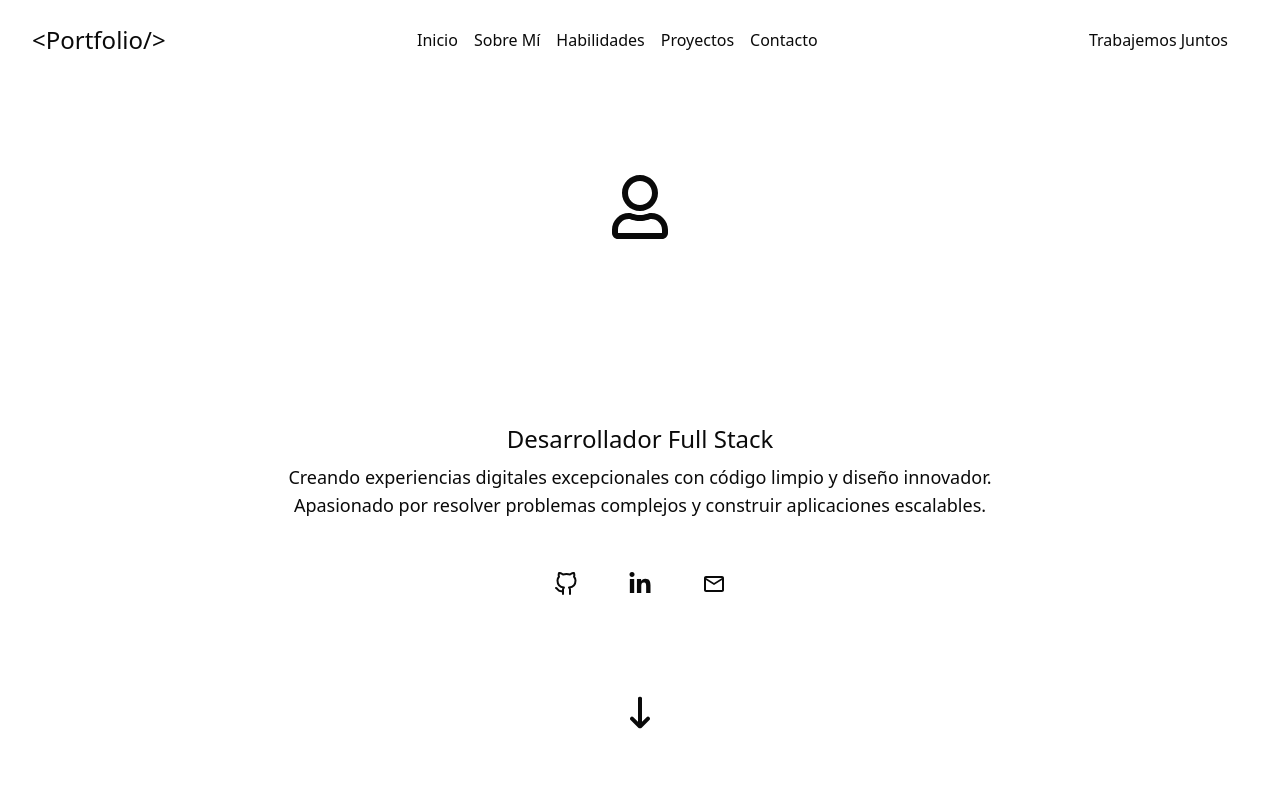
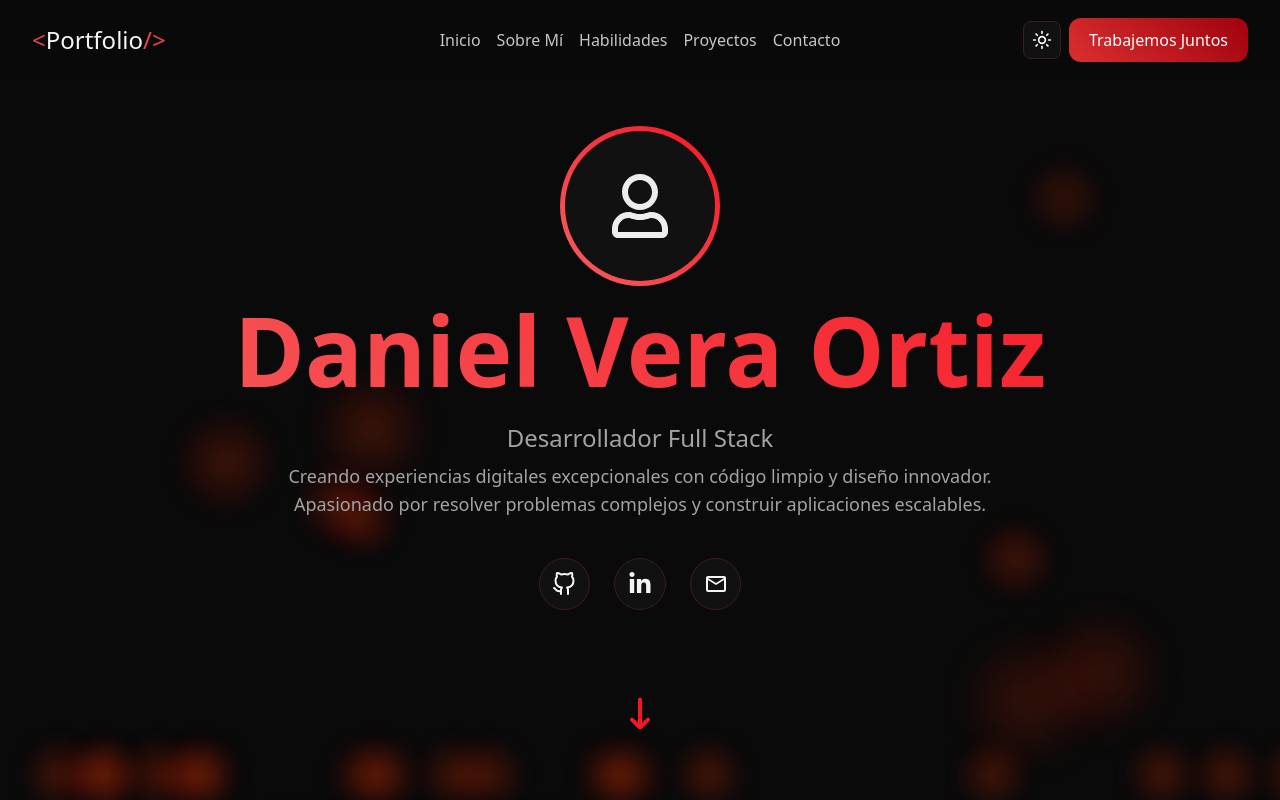
Before and after one commit to DanielVeraOrtiz/personal-portfolio, a Next.js app: page / in a window 1280 px wide. Shown: the top 800 px of the page. Built offline with nearby package versions, Linux system fonts and the light colour scheme.

Commit message:
style(page): Toda la pagina se pasa los colores a global.css, lo unico sujeto a cambios seran los colores del tema light

```diff
--- a/package.json
+++ b/package.json
@@ -12,6 +12,7 @@
   },
   "dependencies": {
     "framer-motion": "^12.34.4",
+    "lucide-react": "^0.577.0",
     "next": "16.1.6",
     "react": "19.2.3",
     "react-dom": "19.2.3",
--- a/src/app/globals.css
+++ b/src/app/globals.css
@@ -1,8 +1,78 @@
 @import 'tailwindcss';
 
 :root {
-  --background: #ffffff;
-  --foreground: rgba(10, 10, 10);
+  --background: rgb(255, 243, 243);
+  --foreground: #1c1c1c;
+
+  /* ================= TEXT ================= */
+
+  --text-logo-color-primary: #ffffff;
+  --text-logo-color-secondary: #ef4444;
+  --text-hover: #ef4444;
+  --text-btn-color: #ffffff;
+  --text-theme-btn-color: #ef4444;
+  --text-color-titles: #0f0f0f;
+  --text-color-subtitles: #131313;
+  --text-color-base-text: #fafafa;
+  --text-color-base-text-secondary: #dbdbdb;
+
+  --text-anchor-color-navbar-footer: #ffffff;
+  --text-anchor-color-navbar-footer-hover: #ef4444;
+  --text-about-strong: #ef4444;
+
+  --text-skill-tag-intermediate: #b45410;
+  --text-skill-tag-advanced: #bb3a3a;
+  --text-skill-tag-basic: #4a700d;
+
+  /* ================= BACKGROUNDS ================= */
+
+  --bg-color-navbar: #500000;
+  --bg-containers: #500000;
+  --bg-hover-theme-btn: #360000;
+  --bg-hero-anchors-hover: #2e0000;
+  --next-section-hero-color: #500000;
+  --bg-skill-container-hover: #2e0000;
+
+  --bg-skill-tag-intermediate: #fdcea6;
+  --bg-skill-tag-advanced: #fcaeae;
+  --bg-skill-tag-basic: #e4fcbb;
+
+  --bg-skill-index-deactivated: #cfc7c7;
+
+  --bg-modal-backdrop: rgba(0, 0, 0, 0.75);
+  --bg-btn-github: #010409;
+
+  /* ================= BORDERS ================= */
+  --border-color-theme-btn: #fafafa;
+  --border-color-theme-btn-hover: #ef4444;
+  --borders-color: #2e0000;
+  --borders-color-hover: #ef4444;
+
+  --border-skill-tag-intermediate: #c2671a;
+  --border-skill-tag-advanced: #ef4444;
+  --border-skill-tag-basic: #4a700d;
+  /* ================= SHADOWS ================= */
+  --boxes-shadow-color: #5a0000;
+  --boxes-shadow-color-hover-btn: rgba(239, 68, 68, 0.3);
+
+  /* ================= GRADIENTS / EFFECTS ================= */
+
+  --bg-btns-primary: linear-gradient(45deg, #d35050, #ff0011);
+
+  --bg-border-hero-logo: linear-gradient(45deg, #f87171, #ef4444);
+  --bg-gradient-titles: linear-gradient(45deg, #500000, #520000);
+
+  --bg-particles-hero: radial-gradient(
+    circle,
+    rgb(216, 196, 178) 0%,
+    rgb(245, 207, 196) 40%,
+    rgb(255, 187, 187) 60%,
+    transparent 80%
+  );
+  --skill-icon-gradient: linear-gradient(45deg, #ef4444, #b91c1c);
+
+  --bg-modal-selected-resolution: linear-gradient(45deg, #f3b1b1, #e77777);
+
   box-sizing: border-box;
 }
 
@@ -13,8 +83,7 @@
   --font-mono: var(--font-geist-mono);
 }
 
-@media (prefers-color-scheme: dark) {
-  :root {
+[data-theme='dark'] {
   --background: rgba(10, 10, 10);
   --foreground: #ededed;
   /* ================= TEXT ================= */
@@ -22,6 +91,8 @@
   --text-logo-color-primary: #f5f5f5;
   --text-logo-color-secondary: #ef4444;
   --text-hover: #ef4444;
+  --text-btn-color: #ffffff;
+  --text-theme-btn-color: rgb(202, 202, 0);
 
   --text-color-titles: #dfdedf;
   --text-color-subtitles: #a3a3a3;
@@ -40,6 +111,7 @@
 
   --bg-color-navbar: rgba(10, 10, 10, 0.75);
   --bg-containers: #111111;
+  --bg-hover-theme-btn: #222222;
 
   --bg-hero-anchors-hover: #ef4444;
   --next-section-hero-color: #f51624;
@@ -55,8 +127,10 @@
 
   /* ================= BORDERS ================= */
 
-    --borders-color: #750000;
+  --borders-color: #3e1c1c;
   --borders-color-hover: #ef4444;
+  --border-color-theme-btn: #3e1c1c;
+  --border-color-theme-btn-hover: white;
 
   --border-skill-tag-intermediate: #9c490e;
   --border-skill-tag-advanced: #c73939;
@@ -74,7 +148,7 @@
   --bg-gradient-titles: linear-gradient(45deg, #f55f5f, #f51624);
   --bg-particles-hero: radial-gradient(
     circle,
-      rgba(255, 120, 0, 0.5) 0%,
+    rgba(255, 120, 0, 0.2) 0%,
     rgba(255, 60, 0, 0.2) 40%,
     rgba(255, 0, 0, 0.2) 60%,
     transparent 80%
@@ -84,7 +158,6 @@
 
   box-sizing: border-box;
 }
-}
 
 body {
   background: var(--background);
--- a/src/app/layout.tsx
+++ b/src/app/layout.tsx
@@ -1,5 +1,6 @@
 import type { Metadata } from 'next';
 import { Geist, Geist_Mono } from 'next/font/google';
+import { ThemeProvider } from './themeProvider';
 import Navbar from '@/components/layout/navbar';
 import Footer from '@/components/layout/footer';
 import './globals.css';
@@ -27,11 +28,13 @@ export default function RootLayout({
 }>) {
   return (
     <html lang="en">
-      <body className={`${geistSans.variable} ${geistMono.variable} antialiased`}>
-        <Navbar />
-        {children}
-        <Footer />
-      </body>
+      <ThemeProvider>
+        <body className={`${geistSans.variable} ${geistMono.variable} antialiased`}>
+          <Navbar />
+          {children}
+          <Footer />
+        </body>
+      </ThemeProvider>
     </html>
   );
 }
--- /dev/null
+++ b/src/app/themeProvider.tsx
@@ -0,0 +1,44 @@
+'use client';
+
+import { createContext, useContext, useEffect, useState } from 'react';
+
+type Theme = 'light' | 'dark';
+
+interface ThemeContextType {
+  theme: Theme;
+  toggleTheme: () => void;
+}
+
+const ThemeContext = createContext<ThemeContextType | null>(null);
+
+export function ThemeProvider({ children }: { children: React.ReactNode }) {
+  const [theme, setTheme] = useState<Theme>(() => {
+    if (typeof window === 'undefined') return 'dark';
+
+    const savedTheme = localStorage.getItem('theme') as Theme | null;
+    if (savedTheme) return savedTheme;
+
+    return 'dark';
+  });
+
+  useEffect(() => {
+    document.documentElement.setAttribute('data-theme', theme);
+    localStorage.setItem('theme', theme);
+  }, [theme]);
+
+  const toggleTheme = () => {
+    const newTheme = theme === 'dark' ? 'light' : 'dark';
+
+    setTheme(newTheme);
+    document.documentElement.setAttribute('data-theme', newTheme);
+    localStorage.setItem('theme', newTheme);
+  };
+
+  return <ThemeContext.Provider value={{ theme, toggleTheme }}>{children}</ThemeContext.Provider>;
+}
+
+export function useTheme() {
+  const context = useContext(ThemeContext);
+  if (!context) throw new Error('useTheme must be used inside ThemeProvider');
+  return context;
+}
--- a/src/components/contactSection/contact.tsx
+++ b/src/components/contactSection/contact.tsx
@@ -130,7 +130,9 @@ export default function Contact() {
             })}
           </ul>
           <div className="contact-available-container rounded-2xl p-8 flex flex-col gap-4">
-            <h3 className="text-xl font-semibold">Horario de Disponibilidad</h3>
+            <h3 className="contact-schedule-title text-xl font-semibold">
+              Horario de Disponibilidad
+            </h3>
 
             {availability.map((item, i) => (
               <p key={i} className="contact-available">
--- a/src/components/layout/navbar.css
+++ b/src/components/layout/navbar.css
@@ -22,6 +22,19 @@
   color: var(--text-anchor-color-navbar-footer-hover);
 }
 
+.btn-toggle-theme {
+  border: 1px solid var(--border-color-theme-btn);
+  background-color: var(--bg-containers);
+  color: var(--text-btn-color);
+}
+
+.btn-toggle-theme:hover {
+  background-color: var(--bg-hover-theme-btn);
+  border-color: var(--border-color-theme-btn-hover);
+  color: var(--text-theme-btn-color);
+}
+
 .btn-work-together > a {
   background: var(--bg-btns-primary);
+  color: var(--text-btn-color);
 }
--- a/src/components/layout/navbar.tsx
+++ b/src/components/layout/navbar.tsx
@@ -3,7 +3,9 @@
 'use client';
 
 import './navbar.css';
-import { motion } from 'framer-motion';
+import { motion, AnimatePresence } from 'framer-motion';
+import { Moon, Sun } from 'lucide-react';
+import { useTheme } from '@/app/themeProvider';
 
 export default function Navbar() {
   // En lugar de repetir en el html, mejor un map
@@ -18,6 +20,8 @@ export default function Navbar() {
     { label: 'Contacto', href: '#contact' },
   ];
 
+  const { toggleTheme, theme } = useTheme();
+
   return (
     // la navbar siempre esta en el viewport por ello en motion debo usar animate en lugar de whileInView para todo
     // lo que ya este en pantalla al iniciar. En caso contrario whileInView y viewport con once true o false.
@@ -27,13 +31,13 @@ export default function Navbar() {
       animate={{ y: 0 }}
       transition={{ duration: 0.3, ease: 'easeOut' }}
     >
-      <div className="logo text-2xl hover:scale-105 hover:cursor-pointer transition-transform duration-200 ease-in-out">
+      <div className="w-2/10 logo text-2xl hover:scale-105 hover:cursor-pointer transition-transform duration-200 ease-in-out">
         <span>{'<'}</span>
         Portfolio
         <span>{'/>'}</span>
       </div>
 
-      <ul className="section-anchors flex gap-4 text-base">
+      <ul className="w-6/10 section-anchors flex gap-4 text-base justify-center">
         {navLinks.map((link, index) => (
           <li
             key={link.label}
@@ -51,7 +55,41 @@ export default function Navbar() {
         ))}
       </ul>
 
-      <div className="btn-work-together">
+      <div className="w-2/10 btn-work-together flex gap-2 items-center justify-end">
+        <motion.button
+          onClick={toggleTheme}
+          initial={{ opacity: 0, scale: 0.5 }}
+          animate={{ opacity: 1, scale: 1 }}
+          transition={{ delay: 0.4 }}
+          whileHover={{ scale: 1.05 }}
+          whileTap={{ scale: 0.95 }}
+          className="btn-toggle-theme p-2 rounded-lg border h-fit transition-all duration-300 group"
+          aria-label="Toggle theme"
+        >
+          <AnimatePresence mode="wait">
+            {theme === 'light' ? (
+              <motion.div
+                key="moon"
+                initial={{ rotate: -90, opacity: 0 }}
+                animate={{ rotate: 0, opacity: 1 }}
+                exit={{ rotate: 90, opacity: 0 }}
+                transition={{ duration: 0.2 }}
+              >
+                <Moon className="w-5 h-5 transition-colors" />
+              </motion.div>
+            ) : (
+              <motion.div
+                key="sun"
+                initial={{ rotate: 90, opacity: 0 }}
+                animate={{ rotate: 0, opacity: 1 }}
+                exit={{ rotate: -90, opacity: 0 }}
+                transition={{ duration: 0.2 }}
+              >
+                <Sun className="w-5 h-5 transition-colors" />
+              </motion.div>
+            )}
+          </AnimatePresence>
+        </motion.button>
         {/* Ojo que motion es inline css, entonces sus scale sobrescribiran mis scale por ejemplo */}
         <motion.a
           className="py-2.5 px-5 cursor-pointer block overflow-hidden rounded-xl"
--- a/src/components/projectsSection/projectCard.css
+++ b/src/components/projectsSection/projectCard.css
@@ -10,7 +10,7 @@
 }
 
 .card-title {
-  color: var(--text-logo-color-primary);
+  color: var(--text-color-base-text);
 }
 
 .card-container:hover .card-title {
@@ -18,7 +18,7 @@
 }
 
 .card-subtitle {
-  color: var(--text-color-subtitles);
+  color: var(--text-color-base-text-secondary);
 }
 
 .card-tag-tool {
--- a/src/components/skillsSection/skillTools.css
+++ b/src/components/skillsSection/skillTools.css
@@ -44,7 +44,7 @@
 
 .basic {
   background-color: var(--bg-skill-tag-basic);
-  border: 1px solid var(--bg-skill-tag-basic);
+  border: 1px solid var(--border-skill-tag-basic);
   color: var(--text-skill-tag-basic);
 }
 
```
Also changed, not shown: src/components/contactSection/contact.css (+12 -2 lines), src/components/projectsSection/projectModal.css (+11 -5 lines), 1 other file (tests, documents, lock files or other folders). Lines whose indentation alone changed are shown as unchanged.
